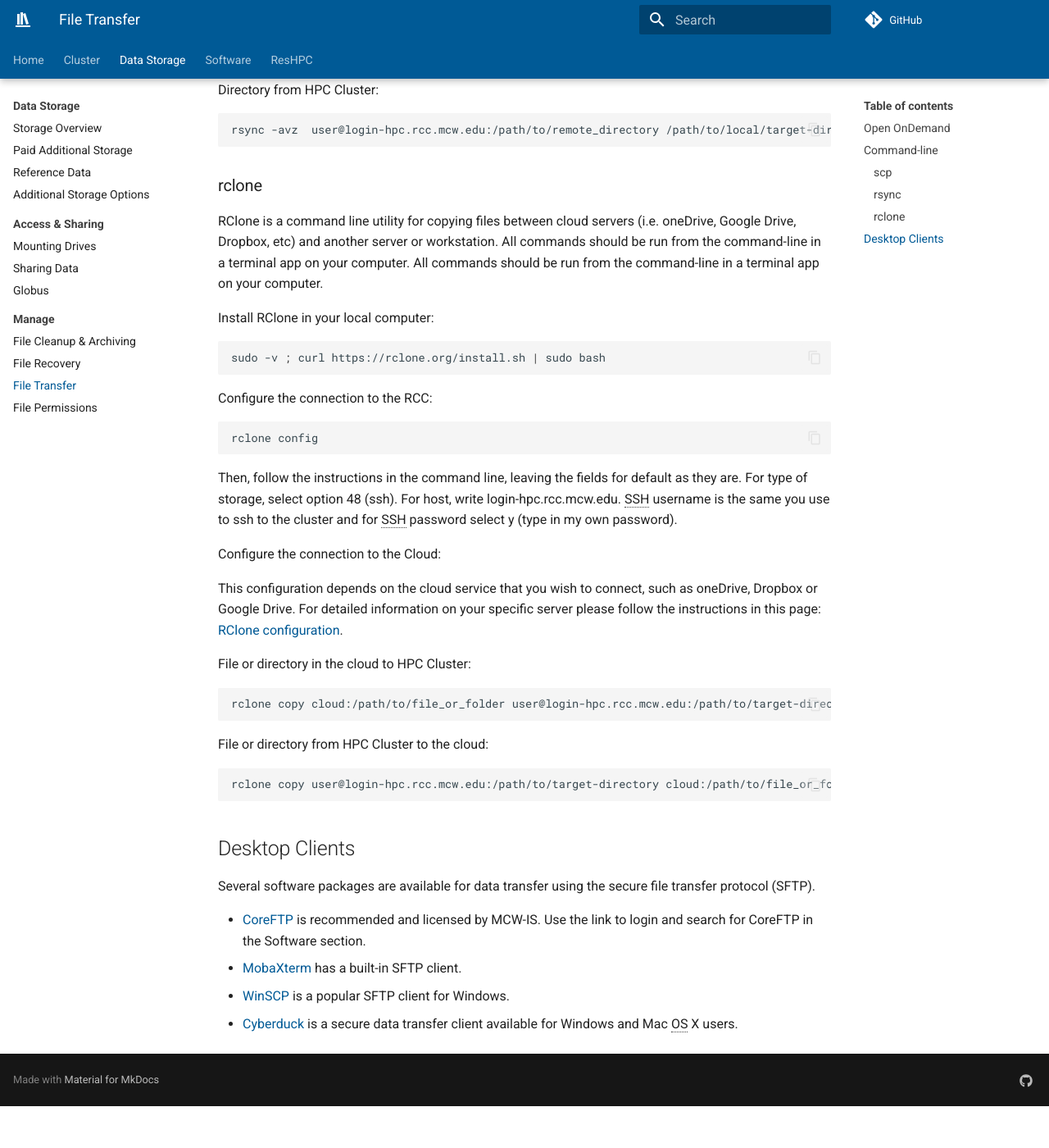
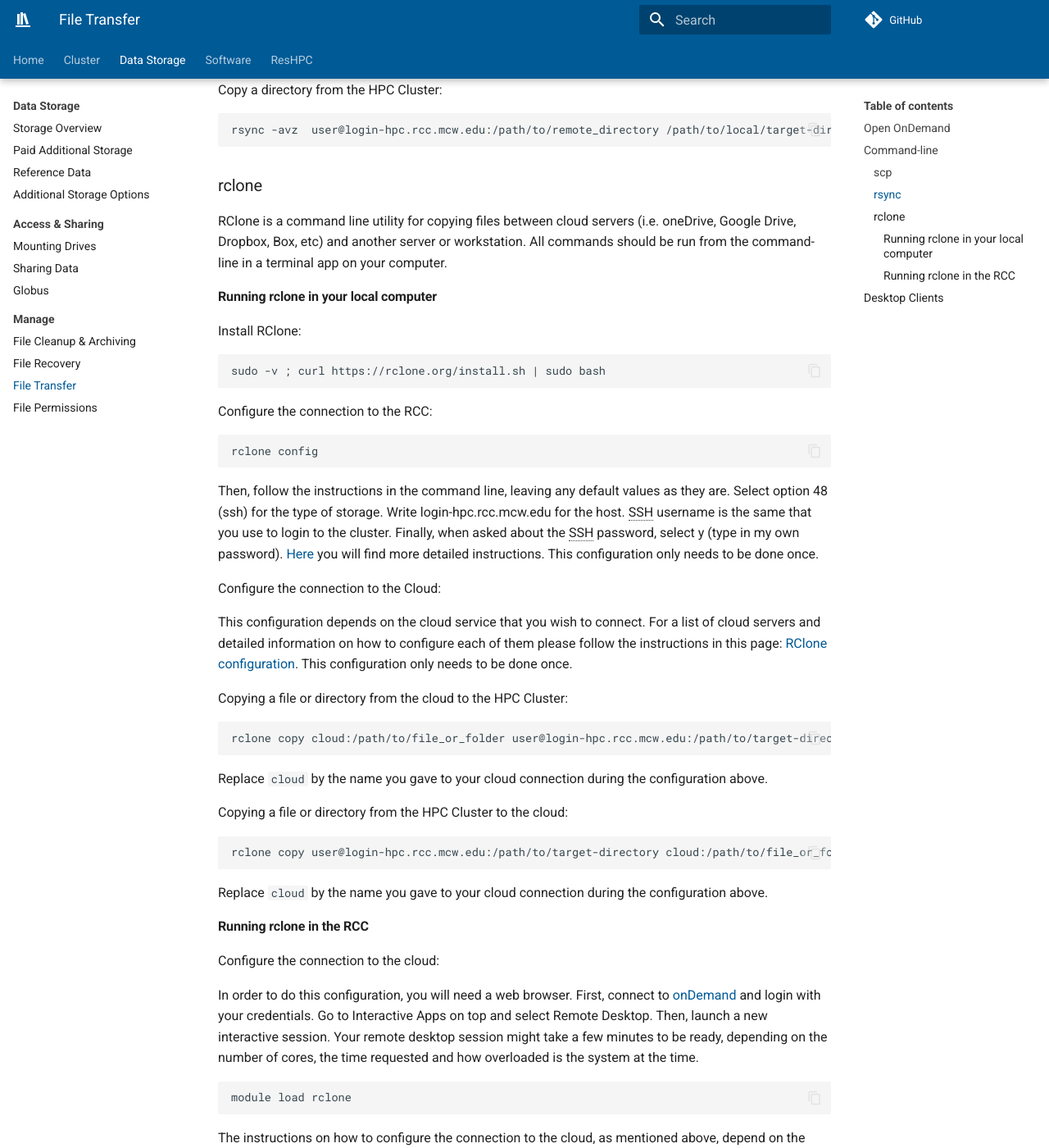
Before and after one commit to mcw-rcc/mcw-rcc.github.io, an MkDocs documentation site: the page built from docs/storage/file-transfer.md, in a window 1280 px wide and 1400 px high, scrolled down 1496 px. Shown: the whole window at 82% size. Built offline with MkDocs 1.6.1 and Material for MkDocs 9.7.7, drawn with Linux system fonts in a browser that asks for light colours; comment, search, counter and statistics services are not loaded; before the commit the page ends 2845 px from its top, so only the background shows below that; some of the changed text lies outside the part shown.

Commit message:
additional changes to the file transfer documentation
add a few more things about rclone

````diff
--- a/docs/storage/file-transfer.md
+++ b/docs/storage/file-transfer.md
@@ -14,25 +14,25 @@
 
 Secure copy (scp) is a tool for secure data transfer between UNIX-like systems using your MCW username and password. Available on Linux and Mac OS X. All commands should be run from the command-line in a terminal app on your computer.
 
-File to HPC Cluster:
+Copy a file to the HPC Cluster:
 
 ```bash
 scp local_file user@login-hpc.rcc.mcw.edu:/path/to/remote/target-directory
 ```
 
-Directory to HPC Cluster:
+Copy a directory to the HPC Cluster:**
 
 ```bash
 scp -r local_directory user@login-hpc.rcc.mcw.edu:/path/to/remote/target-directory
 ```
 
-File from HPC Cluster:
+Copy a file from the HPC Cluster:
 
 ```bash
 scp user@login-hpc.rcc.mcw.edu:/path/to/remote_file /path/to/local/target-directory
 ```
 
-Directory from HPC Cluster:
+Copy a directory from the HPC Cluster:
 
 ```bash
 scp -r user@login-hpc.rcc.mcw.edu:/path/to/remote_directory /path/to/local/target-directory
@@ -42,25 +42,25 @@
 
 Remote sync (rsync) is a fast and secure data transfer tool. Available on Linux and Mac OS X. All commands should be run from the command-line in a terminal app on your computer.
 
-File to HPC Cluster:
+Copy a file to the HPC Cluster:
 
 ```bash
 rsync -avz local_file user@login-hpc.rcc.mcw.edu:/path/to/target-directory
 ```
 
-Directory to HPC Cluster:
+Copy a directory to the HPC Cluster:
 
 ```bash
 rsync -avz local_directory user@login-hpc.rcc.mcw.edu:/path/to/target-directory
 ```
 
-File from HPC Cluster:
+Copy a file from the HPC Cluster:
 
 ```bash
 rsync -avz  user@login-hpc.rcc.mcw.edu:/path/to/remote_file /path/to/local/target-directory
 ```
 
-Directory from HPC Cluster:
+Copy a directory from the HPC Cluster:
 
 ```bash
 rsync -avz  user@login-hpc.rcc.mcw.edu:/path/to/remote_directory /path/to/local/target-directory
@@ -68,9 +68,11 @@
 
 ### rclone
 
-RClone is a command line utility for copying files between cloud servers (i.e. oneDrive, Google Drive, Dropbox, etc) and another server or workstation. All commands should be run from the command-line in a terminal app on your computer. All commands should be run from the command-line in a terminal app on your computer.
+RClone is a command line utility for copying files between cloud servers (i.e. oneDrive, Google Drive, Dropbox, Box, etc) and another server or workstation. All commands should be run from the command-line in a terminal app on your computer.
 
-Install RClone in your local computer:
+#### Running rclone in your local computer
+
+Install RClone:
 
 ```bash
 sudo -v ; curl https://rclone.org/install.sh | sudo bash
@@ -82,23 +84,59 @@
 rclone config
 ```
 
-Then, follow the instructions in the command line, leaving the fields for default as they are. For type of storage, select option 48 (ssh). For host, write login-hpc.rcc.mcw.edu. SSH username is the same you use to ssh to the cluster and for SSH password select y (type in my own password).
+Then, follow the instructions in the command line, leaving any default values as they are. Select option 48 (ssh) for the type of storage. Write login-hpc.rcc.mcw.edu for the host. SSH username is the same that you use to login to the cluster. Finally, when asked about the SSH password, select y (type in my own password). [Here](https://rclone.org/sftp/){:target="_blank"} you will find more detailed instructions. This configuration only needs to be done once.
 
 Configure the connection to the Cloud:
 
-This configuration depends on the cloud service that you wish to connect, such as oneDrive, Dropbox or Google Drive. For detailed information on your specific server please follow the instructions in this page: [RClone configuration](https://rclone.org/docs/){:target="_blank"}.
+This configuration depends on the cloud service that you wish to connect. For a list of cloud servers and detailed information on how to configure each of them please follow the instructions in this page: [RClone configuration](https://rclone.org/docs/){:target="_blank"}. This configuration only needs to be done once.
 
-File or directory in the cloud to HPC Cluster:
+Copying a file or directory from the cloud to the HPC Cluster:
 
 ```bash
 rclone copy cloud:/path/to/file_or_folder user@login-hpc.rcc.mcw.edu:/path/to/target-directory
 ```
 
-File or directory from HPC Cluster to the cloud:
+Replace ```cloud``` by the name you gave to your cloud connection during the configuration above.
+
+Copying a file or directory from the HPC Cluster to the cloud:
 
 ```bash
 rclone copy user@login-hpc.rcc.mcw.edu:/path/to/target-directory cloud:/path/to/file_or_folder
 ```
+
+Replace ```cloud``` by the name you gave to your cloud connection during the configuration above.
+
+#### Running rclone in the RCC
+
+Configure the connection to the cloud:
+
+In order to do this configuration, you will need a web browser. First, connect to [onDemand](https://ondemand.rcc.mcw.edu/){:target="_blank"} and login with your credentials. Go to Interactive Apps on top and select Remote Desktop. Then, launch a new interactive session. Your remote desktop session might take a few minutes to be ready, depending on the number of cores, the time requested and how overloaded is the system at the time.
+
+```bash
+module load rclone
+```
+
+The instructions on how to configure the connection to the cloud, as mentioned above, depend on the cloud service that you are connecting. For a list of cloud servers and detailed information on how to configure each of them please follow the instructions in this page: [RClone configuration](https://rclone.org/docs/){:target="_blank"}. When the browser window opens, log into your account and click the Grant Access link that appears. This configuration only needs to be done once.
+
+You can now use rclone in the Remote Desktop or in your terminal when connected to the RCC.
+
+Copying a file or directory from the cloud to the HPC Cluster:
+
+```bash
+rclone copy cloud:/path/to/file_or_folder /path/to/target-directory
+```
+
+Replace ```cloud``` by the name you gave to your cloud connection during the configuration above.
+
+Copying a file or directory from the HPC Cluster to the cloud:
+
+```bash
+rclone copy /path/to/target-directory cloud:/path/to/file_or_folder
+```
+
+Replace ```cloud``` by the name you gave to your cloud connection during the configuration above.
+
+For a full list of commands visit [The RClone Commands page](https://rclone.org/commands/){:target="_blank"}
 
 ## Desktop Clients
 
````
